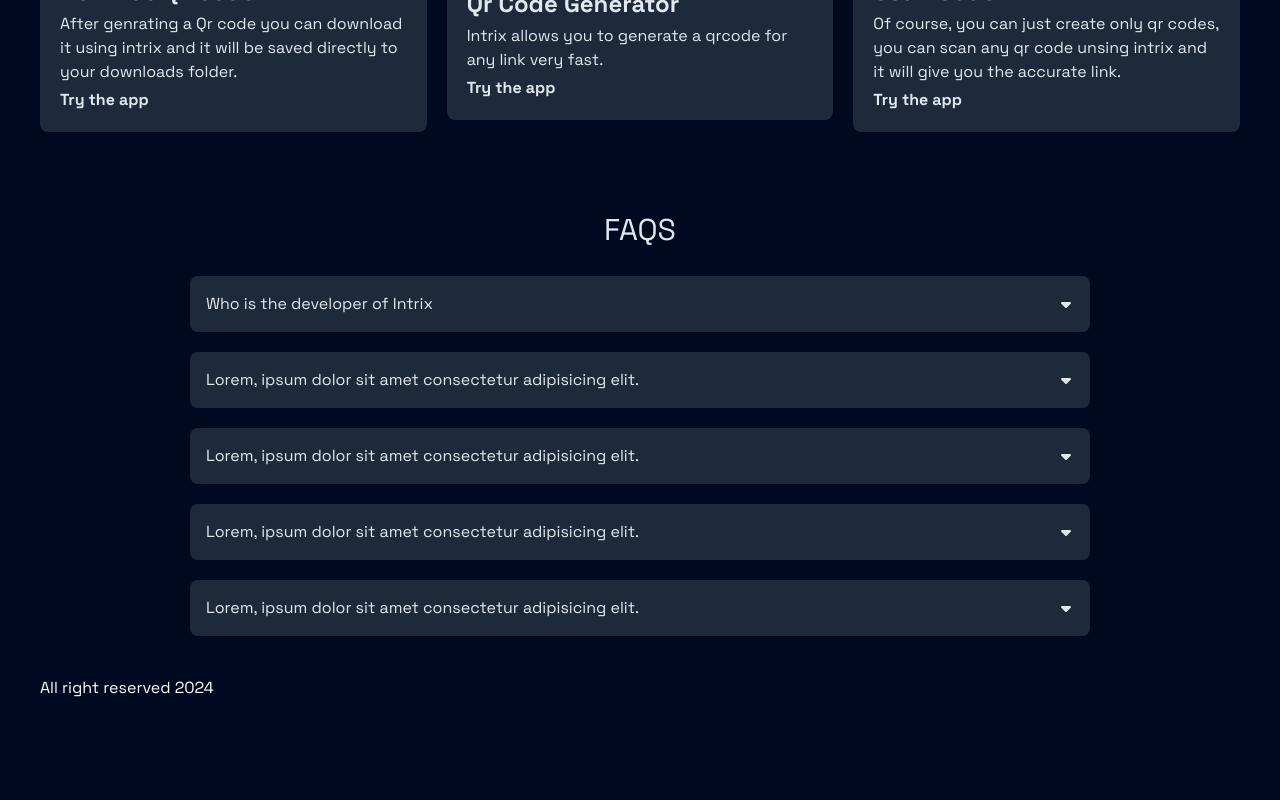
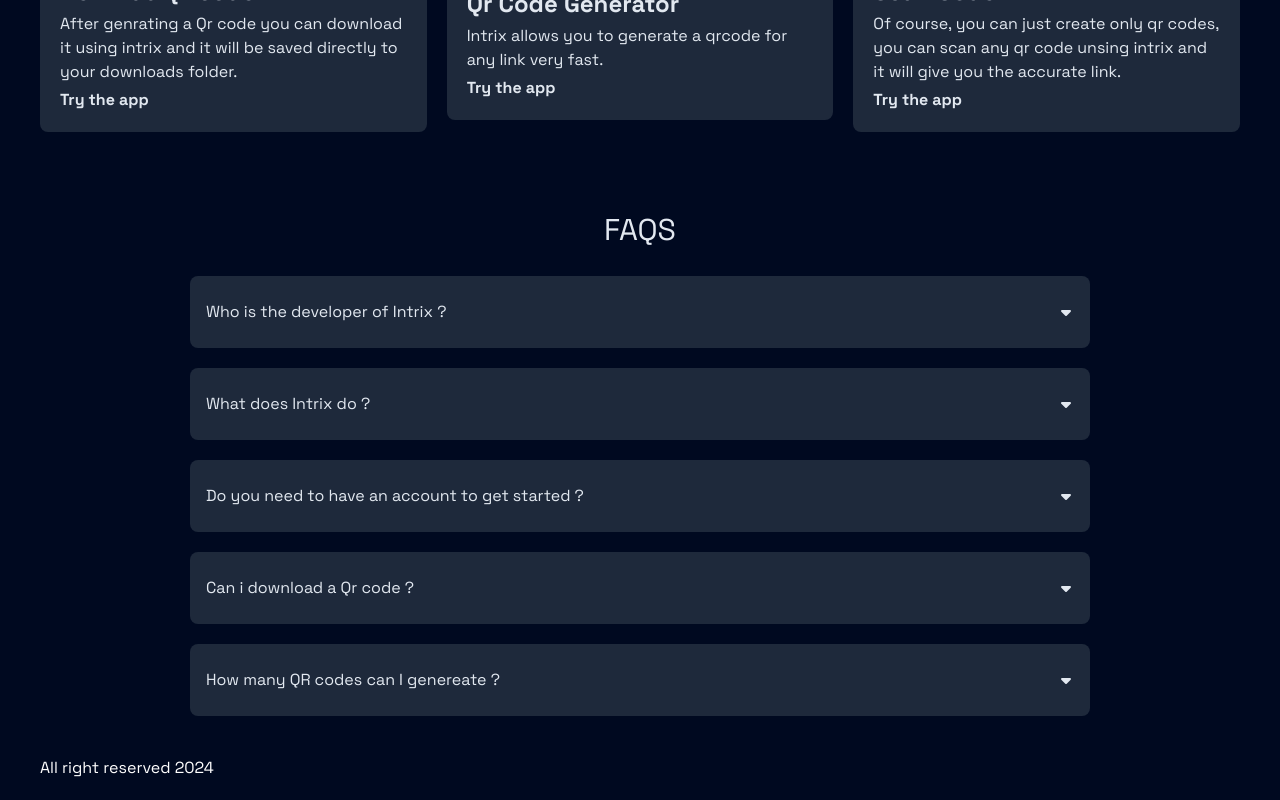
Before and after one commit to fisayo-dev/QRCode-Generator, a React (Vite) app: page / in a window 1280 px wide. Shown: the part 612-1412 px from the top of the page. Before the commit the page ends 1332 px from the top, so only its background shows below. Built offline with nearby package versions, Linux system fonts and the light colour scheme.

Commit message:
Worked on the faq page

```diff
--- a/src/components/Faqs.jsx
+++ b/src/components/Faqs.jsx
@@ -1,53 +1,65 @@
+import { useState } from "react";
 import { FaCaretDown } from "react-icons/fa6";
 
 const Faqs = () => {
+  const [openFaqs, setOpenFaqs] = useState([false, false, false, false, false]);
+
+  const toggleFaq = (index) => {
+    const updatedFaqs = openFaqs.map((isOpen, i) =>
+      i === index ? !isOpen : isOpen
+    );
+    setOpenFaqs(updatedFaqs);
+  };
+
+  const faqs = [
+    {
+      question: "Who is the developer of Intrix ?",
+      answer: "Intrix was developed by Fisayo Obadina.",
+    },
+    {
+      question: "What does Intrix do ?",
+      answer: "Intrix helps you create qrcode for any link very fast.",
+    },
+    {
+      question: "Do you need to have an account to get started ?",
+      answer:
+        "No, intrix has no authentication and available to all users everywhere.",
+    },
+    {
+      question: "Can i download a Qr code ?",
+      answer: "Of course. Intrix provided unlimited download per qr code.",
+    },
+    {
+      question: "How many QR codes can I genereate ?",
+      answer: "You can generate as many qr codes as you want",
+    },
+  ];
+
   return (
     <div className="py-5">
       <div className="app-container">
         <div className="grid gap-7">
           <h2 className="text-center text-3xl">FAQS</h2>
           <div className="grid gap-5 mx-auto md:w-3/4 lg:3/5">
-            <div className="flex bg-slate-800 gap-5 p-4 rounded-lg items-center justify-betweeen">
-              <p className="w-full">
-                Who is the developer of Intrix
-              </p>
-
-              <div className="cursor-pointer">
-                <FaCaretDown />
+            {faqs.map((faq, index) => (
+              <div
+                key={index}
+                className="grid gap-2  p-4 bg-slate-800 rounded-lg "
+              >
+                <div
+                  className={`flex py-2 cursor-pointer ${
+                    openFaqs[index] && " border-b-2 border-slate-500"
+                  } gap-5 items-center`}
+                  onClick={() => toggleFaq(index)}
+                >
+                  <p className="w-full">{faq.question}</p>
+                  <div className="cursor-pointer">
+                    <FaCaretDown />
+                  </div>
+                </div>
+                {openFaqs[index] && <p>{faq.answer}</p>}
               </div>
-            </div>
-            <div className="flex bg-slate-800 gap-5 p-4 rounded-lg items-center justify-betweeen">
-              <p className="w-full">
-                Lorem, ipsum dolor sit amet consectetur adipisicing elit.
-              </p>
-              <div className="cursor-pointer">
-                <FaCaretDown />
-              </div>
-            </div>
-            <div className="flex bg-slate-800 gap-5 p-4 rounded-lg items-center justify-betweeen">
-              <p className="w-full">
-                Lorem, ipsum dolor sit amet consectetur adipisicing elit.
-              </p>
-              <div className="cursor-pointer">
-                <FaCaretDown />
-              </div>
-            </div>
-            <div className="flex bg-slate-800 gap-5 p-4 rounded-lg items-center justify-betweeen">
-              <p className="w-full">
-                Lorem, ipsum dolor sit amet consectetur adipisicing elit.
-              </p>
-              <div className="cursor-pointer">
-                <FaCaretDown />
-              </div>
-            </div>
-            <div className="flex bg-slate-800 gap-5 p-4 rounded-lg items-center justify-betweeen">
-              <p className="w-full">
-                Lorem, ipsum dolor sit amet consectetur adipisicing elit.
-              </p>
-              <div className="cursor-pointer">
-                <FaCaretDown />
-              </div>
-            </div>
+            ))}
           </div>
         </div>
       </div>
```
